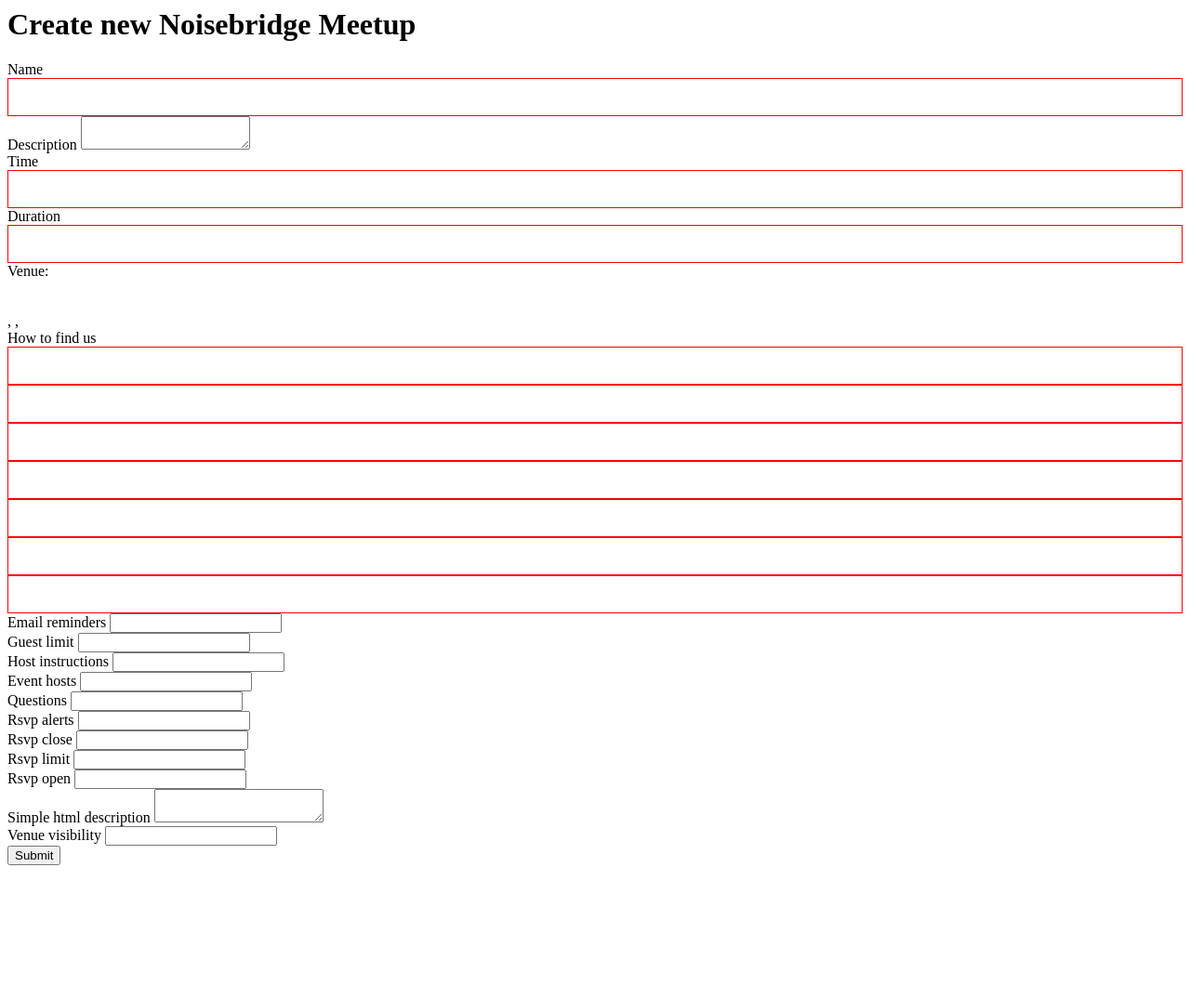
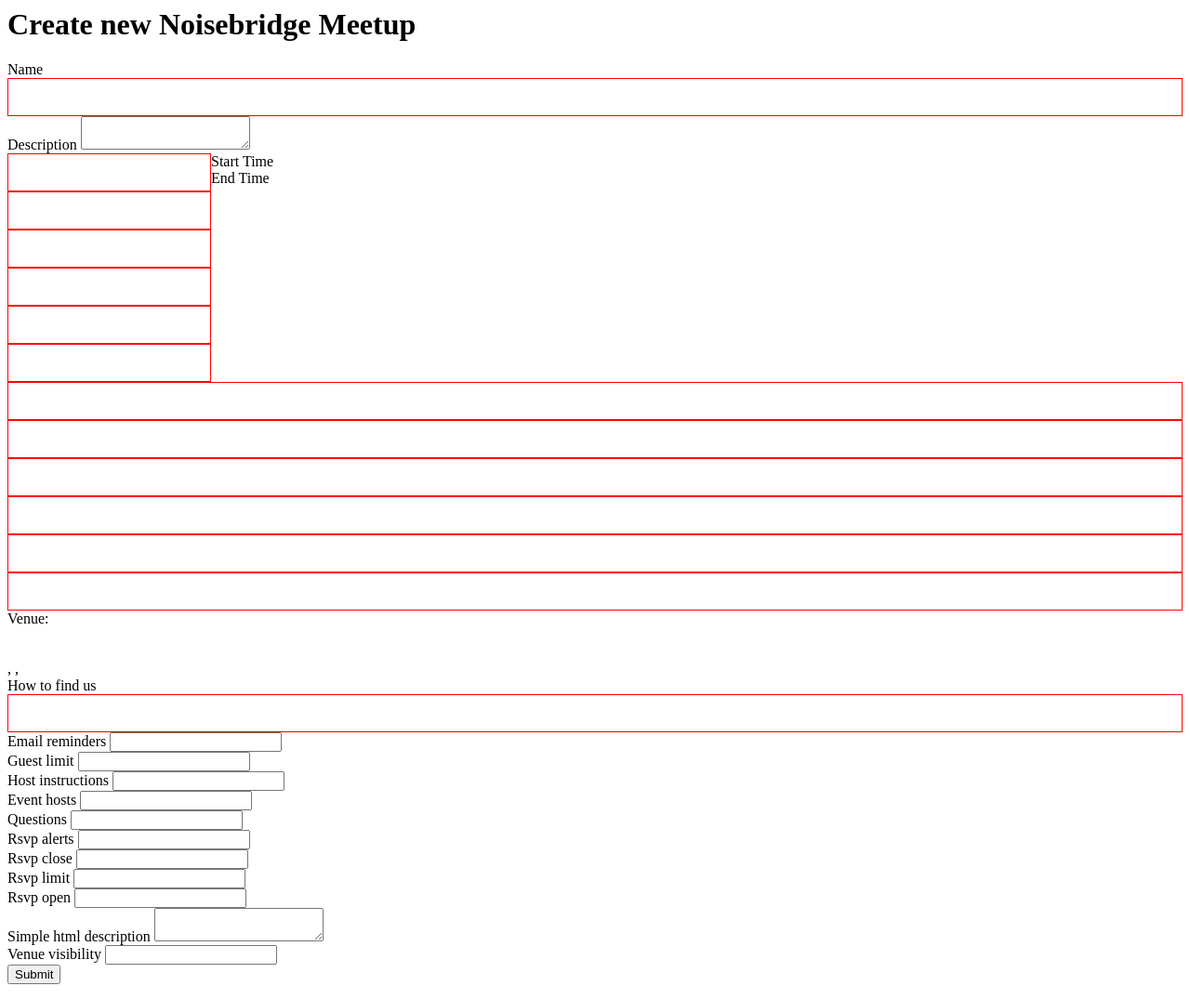
Before and after one commit to noisebridge/meetthings, a Flask app: template nb_meetup/templates/create_event.html in a window 1280 px wide. Shown: the whole page at 93% size. Before the commit the page ends 931 px from the top, so only its background shows below. Run offline with Flask 2, Linux system fonts and the light colour scheme; the template is opened without the code that fills it, so the values that code supplies are empty, except form fields; form fields are guessed from the names that the template uses; parts of the project's set-up code (start-up, migrations or seed data) failed here and were passed over; some libraries are stand-ins or nearby versions.

Commit message:
start and end times select fields mostly working, what up with the yreads tho

```diff
--- a/nb_meetup/static/donate.css
+++ b/nb_meetup/static/donate.css
@@ -15,3 +15,18 @@
     font-size: 14pt;
     max-width: 80ch;
 }
+
+div.starttime {
+    float: left;
+}
+div.endtime {
+    float: clear;
+}
+
+div#schedule {
+    float: clear;
+}
+
+div.venue {
+    float: clear;
+}
--- a/nb_meetup/templates/create_event.html
+++ b/nb_meetup/templates/create_event.html
@@ -7,11 +7,11 @@
   <div>
     {% with messages = get_flashed_messages() %}
     {% if messages %}
-      <ul>
-        {% for message in messages %}
-        <li> {{ message }} </li><br>
-        {% endfor  %}
-      </ul>
+    <ul>
+      {% for message in messages %}
+      <li> {{ message }} </li><br>
+      {% endfor  %}
+    </ul>
     {% endif %}
     {% endwith %}
   </div>
@@ -20,22 +20,32 @@
     <div class="mandatory">
       {{ render_field(form.name) }}<br>
       {{ render_field(form.description) }}<br>
-      {{ render_field(form.time) }}<br>
-      {{ render_field(form.duration) }}<br>
+      <div id="schedule">
+        <span class="label" id="starttime">Start Time</span>
+        <div class="starttime">
+          {{ form.start_month }}<br>
+          {{ form.start_day }}<br>
+          {{ form.start_year }}<br>
+          {{ form.start_hour }}<br>
+          {{ form.start_min }}<br>
+          {{ form.start_day_part }}<br>
+        </div>
+        <div class="endtime">
+          <span class="label" id="endtime">End Time</span>
+          {{ form.end_month }}<br>
+          {{ form.end_day }}<br>
+          {{ form.end_year }}<br>
+          {{ form.end_hour }}<br>
+          {{ form.end_min }}<br>
+          {{ form.end_day_part }}<br>
+        </div>
+      </div>
       <div class="venue">
         Venue: <br>
         {{ form.nb.address[0] }}<br>
         {{ form.nb.address[1] }}<br>
         {{ form.nb.city}}, {{form.nb.state}}, {{form.nb.zip }}<br>
         {{ render_field(form.how_to_find_us) }}
-      </div>
-      <div class="starttime">
-        {{ form.start_month }}<br>
-        {{ form.start_day }}<br>
-        {{ form.start_year }}<br>
-        {{ form.start_hour }}<br>
-        {{ form.start_min }}<br>
-        {{form.start_day_part }}<br>
       </div>
     </div>
     {{ render_field(form.email_reminders) }}<br>
```
Also changed, not shown: nb_meetup/choices.py (+4 -4 lines), nb_meetup/forms.py (+18 -1 lines).
